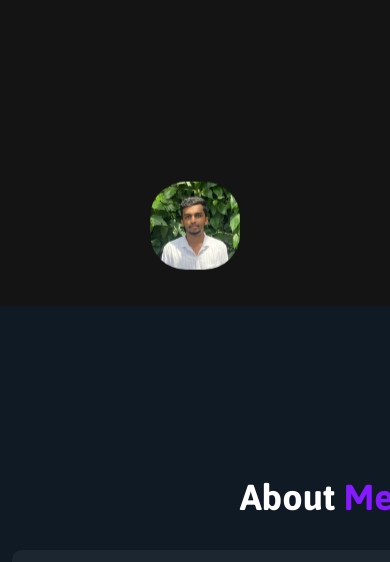
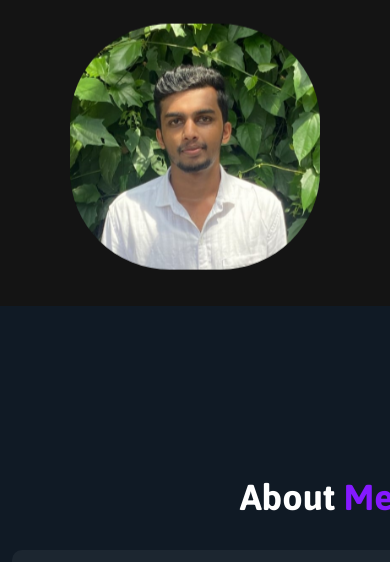
Before and after one commit to Yasintha8/yasintha-portfolio, a plain HTML site: page index.html in a window 390 px wide. Shown: the part 538-1100 px from the top of the page. Drawn offline with nearby package versions, Linux system fonts and the light colour scheme; a web font is replaced by a local one.

Commit message:
Update style.css

```diff
--- a/style.css
+++ b/style.css
@@ -839,7 +839,7 @@ section {
 
 @media(max-width: 450px) {
   .home-img img {
-    width: 90px;
+    width: 250px;
   }
   .footer {
     flex-direction: column-reverse;
```
